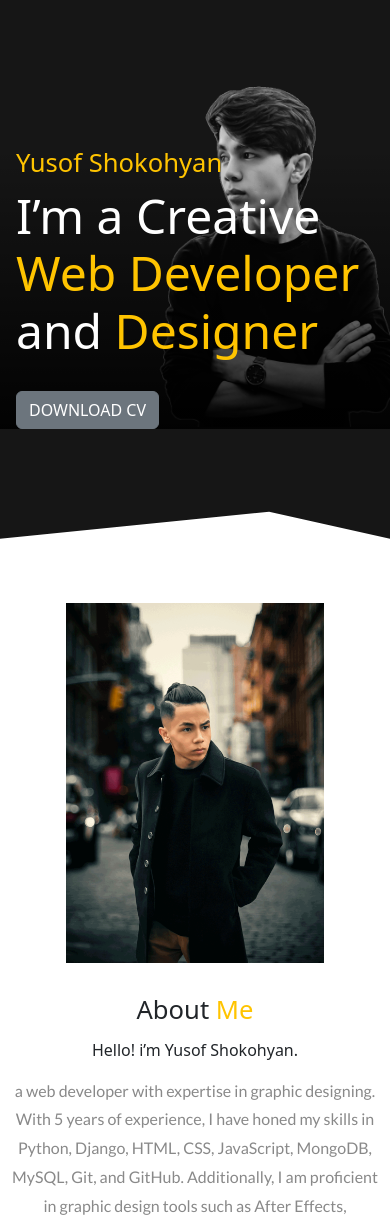
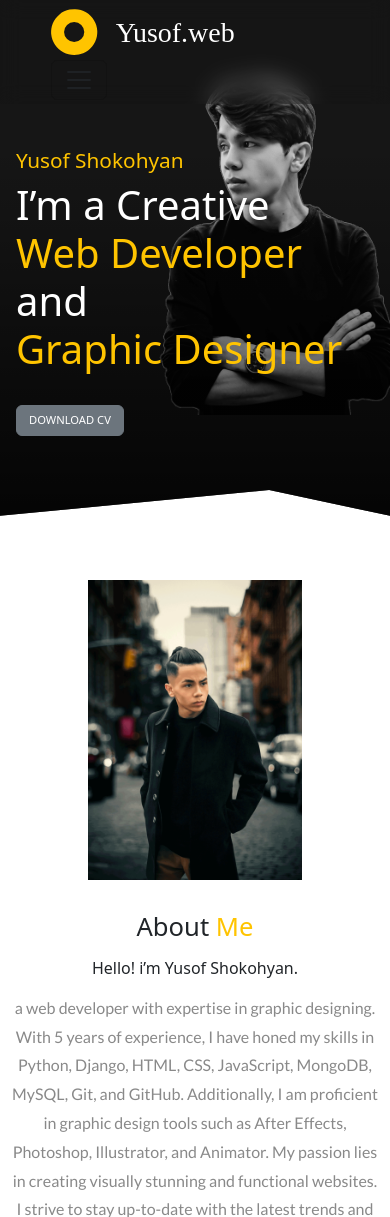
Before and after one commit to Yusof0090/portfolio, a Django app: page / in a window 390 px wide; the page is wider, and only the part inside the window is pictured. Shown: the top 1217 px of that part. Run offline with Django 4.2, Linux system fonts and the light colour scheme; data comes from the database, SQL or seed files in the repository; some libraries are stand-ins or nearby versions.

Commit message:
responsive

```diff
--- a/main/templates/index.html
+++ b/main/templates/index.html
@@ -15,47 +15,46 @@
     <link rel="stylesheet" href="{% static 'utilities.css' %}" />
     <link href='https://unpkg.com/boxicons@2.1.4/css/boxicons.min.css' rel='stylesheet'></head>
     <link href="https://cdn.jsdelivr.net/npm/bootstrap@5.3.2/dist/css/bootstrap.min.css" rel="stylesheet" integrity="sha384-T3c6CoIi6uLrA9TneNEoa7RxnatzjcDSCmG1MXxSR1GAsXEV/Dwwykc2MPK8M2HN" crossorigin="anonymous">
-
 <body>
     <div class="site-main-wrapper">
-        <button class="hamberger">
-            <img src="" alt="">
-        </button>
-
-        <div class="mobile-nav">
-            <button class="times"><img src="static/images/times.svg" alt=""></button>
-            <ul>
-                <li><a href="#">Home</a></li>
-                <li><a href="#">About</a></li>
-                <li><a href="#">Services</a></li>
-                <li><a href="#">Work</a></li>
-            </ul>
-        </div>
         <header>
             <div class="container" style="user-select: none;">
-                <nav id="main-nav" class="flex items-center justify-between">
-                    <div class="left flex items-center">
-                        <div class="branding">
-                            <img src="static/images/logo.svg" alt="" >
-                        </div>
-                        <div>+
-                            <a href="#">Home</a>
-                            <a href="#about">About</a>
-                            <a href="#services">Services</a>
-                            <a href="#work">Work</a>
-                        </div>
+                <nav class="navbar fixed-top navbar-expand-lg bg-body-tertiary" id="navbar">
+                    <div class="container-fluid">
+                      <a class="navbar-brand" href="#"><div class="branding">
+                        <img src="static/images/logo.svg" alt="" >
+                    </div></a>
+                      <button class="navbar-toggler" type="button" data-bs-toggle="collapse" data-bs-target="#navbarSupportedContent" aria-controls="navbarSupportedContent" aria-expanded="false" aria-label="Toggle navigation">
+                        <span class="navbar-toggler-icon"></span>
+                      </button>
+                      <div class="collapse navbar-collapse" id="navbarSupportedContent">
+                        <ul class="navbar-nav me-auto mb-2 mb-lg-0">
+                          <li class="nav-item">
+                            <a class="nav-link "href="#">HOME</a>
+                          </li>
+                          <li class="nav-item">
+                            <a class="nav-link" href="#">ABOUT</a>
+                          </li>
+                          <li class="nav-item">
+                            <a class="nav-link" href="#">SERVICES</a>
+                          </li>
+                          <li class="nav-item">
+                            <a class="nav-link" href="#">WORK</a>
+                          </li>
+                        </ul>
+                        <form class="d-flex" role="search">
+                            <a class="btn btn-warning" href="#contact">Contact</a>
+                        </form>
+                      </div>
                     </div>
-                    <div class="right">
-                        <a class="btn btn-warning" href="#contact">Contact</a>
-                    </div>
-                </nav>
+                  </nav>
                 <div class="hero flex items-center justify-between">
                     <div class="left flex-1 flex justify-center">
                         <img src="static/images/man.png" alt="" style="user-select: none;">
                     </div>
                     <div class="right flex-1">
                         <h6>Yusof Shokohyan</h6>
-                        <h1>I’m a Creative <span>Web Developer</span> and <span>Designer</span></h1>
+                        <h1>I’m a Creative <br> <span>Web Developer</span> and <br><span>Graphic Designer</span></h1>
                         <div>
                             <a class="btn btn-secondary" href="{% url 'download' %}">DOWNLOAD CV</a>
                         </div>
@@ -66,7 +65,7 @@
 
         <section id="about" class="about">
             <div class="container flex items-center about-inner-wrap">
-                <div class="flex-1" style="user-select: none;">
+                <div class="flex-1 img-about" style="user-select: none;">
                     <img class="about-me-img" src="static/images/man-2.png" alt="">
                 </div>
                 <div class="flex-1 right">
--- a/static/style.css
+++ b/static/style.css
@@ -75,11 +75,23 @@ header nav {
 header nav .branding{
     margin-right:3rem;
 }
+#navbar{
+    width: 100% !important;
+    background-color: #16161631 !important;
+    padding: 1% 10%;
+    backdrop-filter: blur(10px);
+}
+.nav-item a{
+    color: white;
+}
+.nav-item a:hover{
+    color: var(--primary);
+}
 .hero{
-    padding:3rem 0;
+    padding:10% 0 2% 0;
 }
 .hero .left img{
-    width:400px;
+    width:70%;
 }
 .hero .right{
     color:var(--pure);
@@ -112,6 +124,7 @@ section{
 section.about .about-me-img{
     height:450px;
 }
+
 section.about h1{
     margin-bottom: 1rem;
     font-size:1.6rem;
@@ -543,11 +556,32 @@ footer .copyright{
 }
 
 @media (max-width:1024px){
-    header #main-nav{
-        display:none;
+
+    .hero{
+        padding:10% 0;
     }
-    .hamberger{
-        display: block;
+    .hero .right{
+        width: 100%;
+        position: absolute;
+        top:260px;
+        left: 0;
+        padding:0 3rem 4rem 8rem;
+        background:linear-gradient(rgba(0,0,0,0), rgba(0,0,0,0.9));
+    }
+    .hero .right h1{
+        font-size: 2.5rem;
+
+    }
+    .hero .right h6{
+        font-size: 1.3rem;
+    }
+    .hero .right a{
+        font-size: 0.7rem;
+        margin-bottom: 8rem;
+    }
+    .hero .left{
+        margin-top:4rem;
+        padding-bottom:2rem;
     }
     .hero .left img{
         width:260px;
@@ -555,14 +589,8 @@ footer .copyright{
     .hero .right h1{
         font-size: 3rem;
     }
-    .hero{
-        padding-top:10rem;
-    }
-    header{
-        clip-path: polygon(0 0, 100% 0, 100% 100%, 27% 89%, 0 100%);
-    }
     section.about .about-me-img{
-        height: 360px;
+        height: 300px;
     }
     section.services .card-wrapper{
         grid-template-columns: repeat(2, 1fr);
@@ -581,6 +609,7 @@ footer .copyright{
 @media (max-width:576px){
     .hero{
         flex-direction: column;
+        padding:10% 0;
     }
     header{
         clip-path: polygon(0 0, 100% 0, 100% 100%, 69% 95%, 0 100%);
@@ -591,8 +620,19 @@ footer .copyright{
         padding:0 1rem;
         background:linear-gradient(rgba(0,0,0,0), rgba(0,0,0,0.9));
     }
+    .hero .right h1{
+        font-size: 2.5rem;
+
+    }
+    .hero .right h6{
+        font-size: 1.3rem;
+    }
+    .hero .right a{
+        font-size: 0.7rem;
+        margin-bottom: 8rem;
+    }
     .hero .left{
-        margin-top:-5rem;
+        margin-top:2rem;
         margin-right: -9rem;
         padding-bottom:4rem;
     }
```
